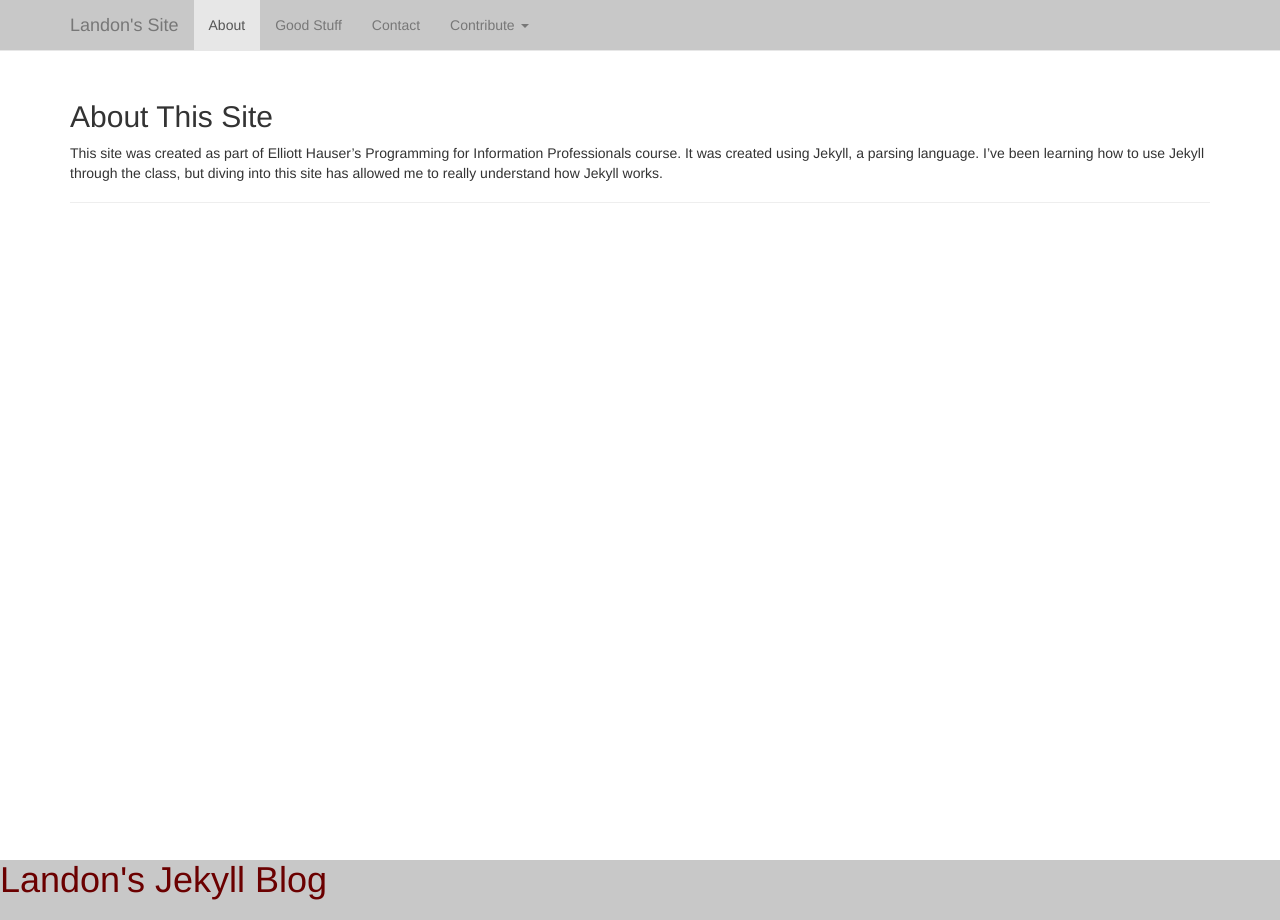
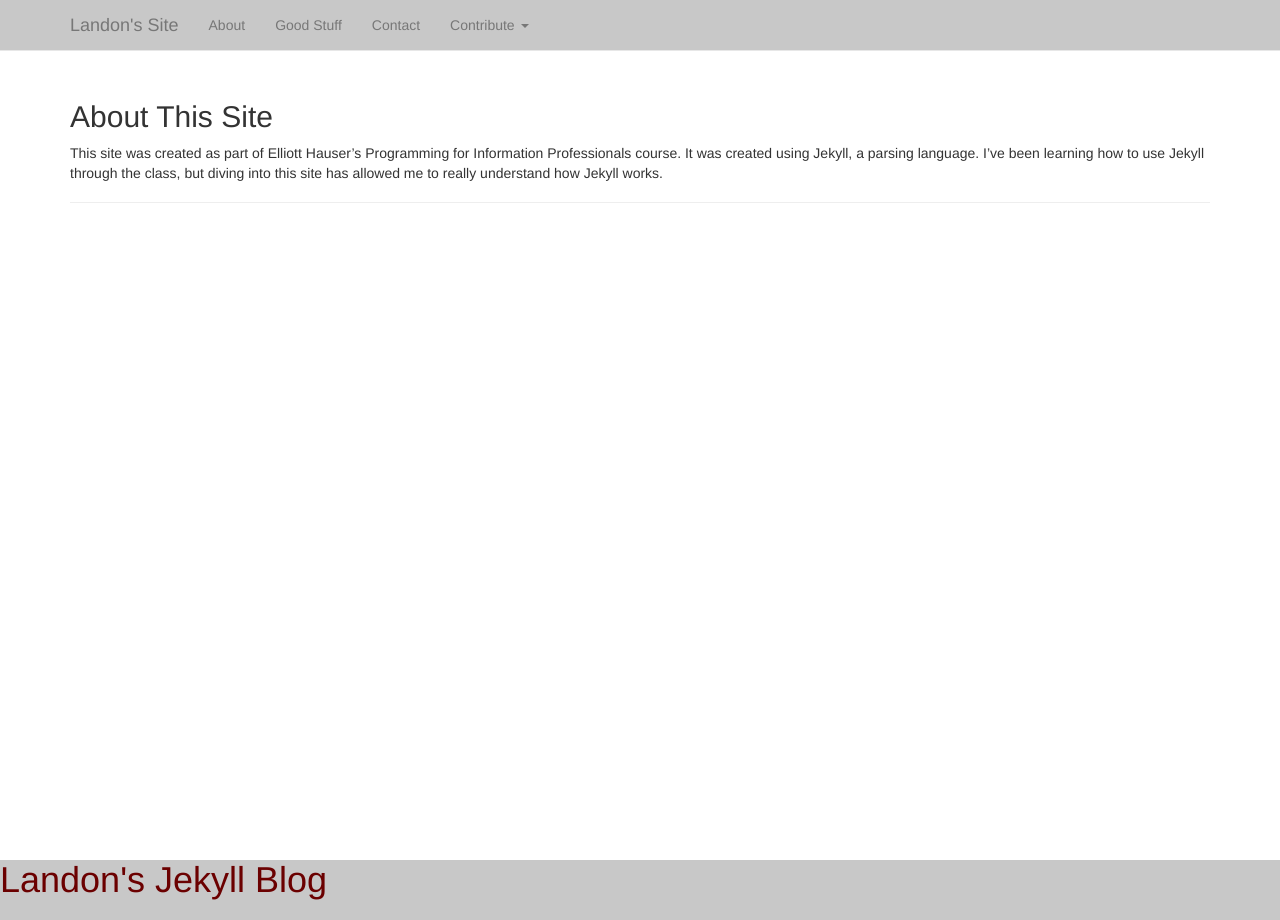
Before and after one commit to eah13/jekyllblog, a Jekyll site: the page built from about.markdown, in a window 1280 px wide. Built offline with Jekyll 4.4.1, drawn with Linux system fonts in a browser that asks for light colours; Markdown is read by kramdown in place of the engine named in the settings.

Commit message:
took away active tab highlighting in the layout menu.

```diff
--- a/_layouts/default.html
+++ b/_layouts/default.html
@@ -44,7 +44,7 @@
               </div>
               <div class="collapse navbar-collapse">
                 <ul class="nav navbar-nav">
-                  <li class="active"><a href="{{ site.baseurl }}/about.html">About</a></li>
+                  <li><a href="{{ site.baseurl }}/about.html">About</a></li>
                   <li><a href="{{ site.baseurl }}/links.html">Good Stuff</a></li>
                   <li><a href="{{ site.baseurl }}/contact.html">Contact</a></li>
                   <li class="dropdown">
```
